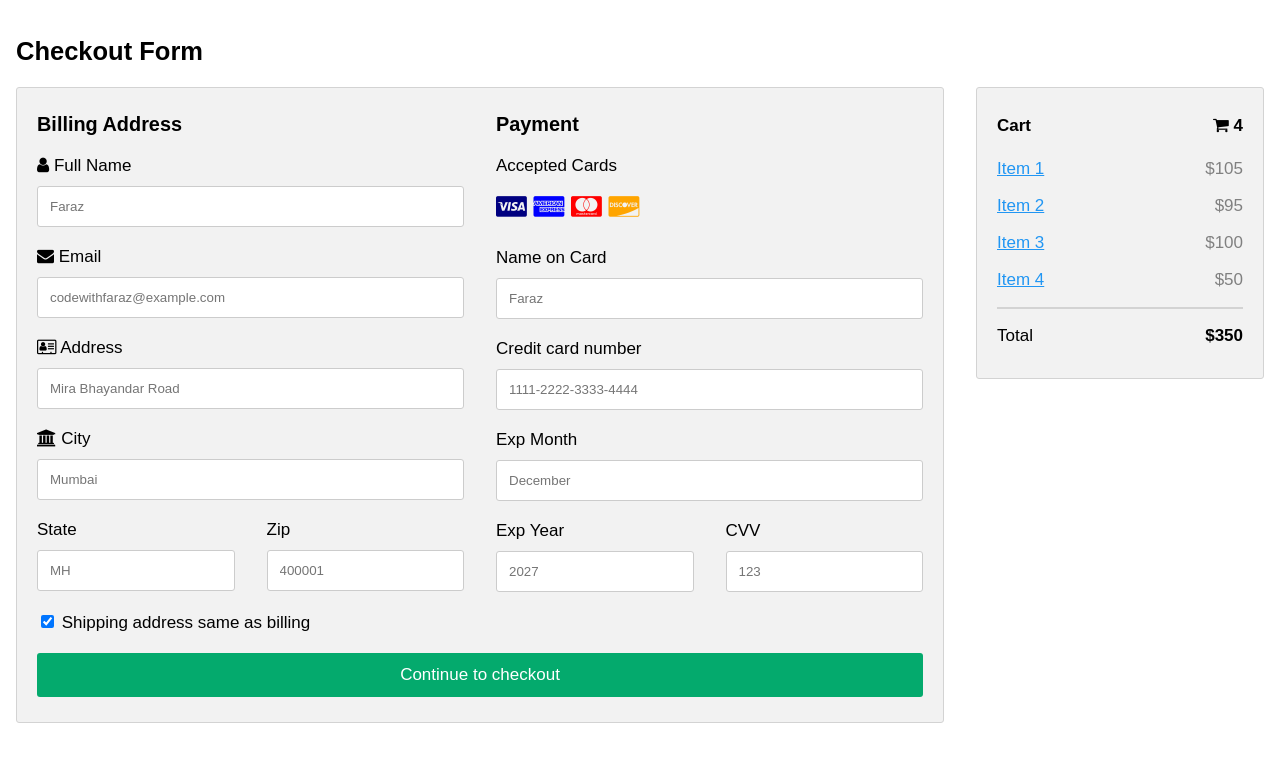
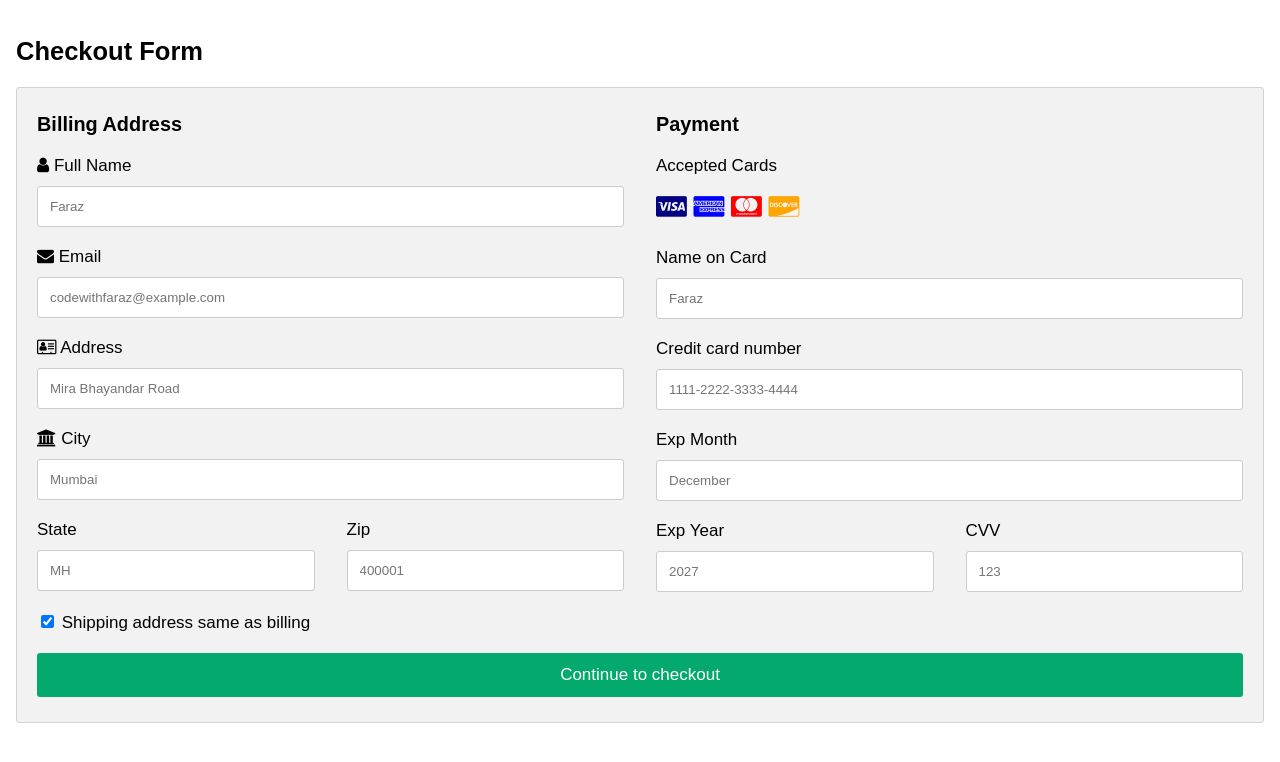
Before and after one commit to atmaram-kambli/infosys-springboard, a Django app: page /payment/ in a window 1280 px wide. Shown: the top 762 px of the page. Run offline with Django 5.2, Linux system fonts and the light colour scheme; a user stored in the database is signed in.

Commit message:
project✅

```diff
--- a/foodapp/customer/templates/user/payment.html
+++ b/foodapp/customer/templates/user/payment.html
@@ -69,17 +69,7 @@
       </form>
     </div>
   </div>
-  <div class="col-25">
-    <div class="container">
-      <h4>Cart <span class="price" style="color:black"><i class="fa fa-shopping-cart"></i> <b>4</b></span></h4>
-      <p><a href="#">Item 1</a> <span class="price">$105</span></p>
-      <p><a href="#">Item 2</a> <span class="price">$95</span></p>
-      <p><a href="#">Item 3</a> <span class="price">$100</span></p>
-      <p><a href="#">Item 4</a> <span class="price">$50</span></p>
-      <hr>
-      <p>Total <span class="price" style="color:black"><b>$350</b></span></p>
-    </div>
-  </div>
+
 </div>
 </body>
 </html>
```
Also changed, not shown: foodapp/home/templates/index.html (+11 -1 lines), foodapp/db.sqlite3.
